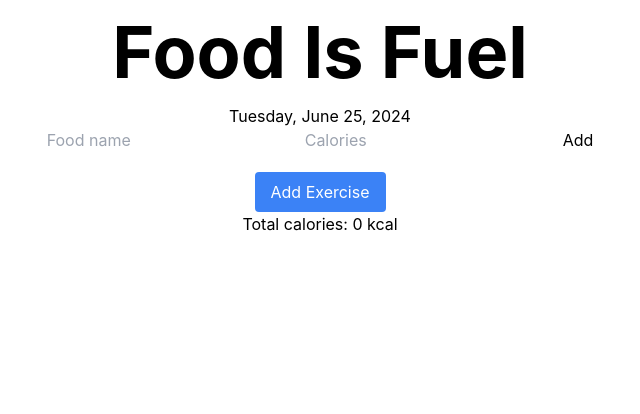
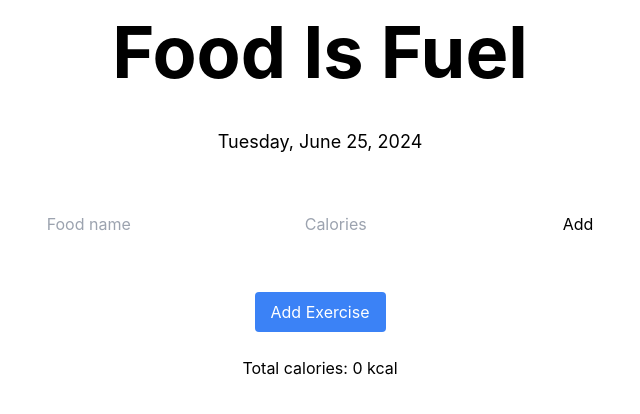
Before and after one commit to austinpendleton/food-is-fuel, a React (Create React App) app: page / in a window 1280 px wide. Shown: the top 414 px of the page, without its empty margins (320-960 px from the left). Built offline with nearby package versions, Linux system fonts and the light colour scheme.

Commit message:
Space added between elements

```diff
--- a/src/App.js
+++ b/src/App.js
@@ -36,7 +36,7 @@ const App = () => {
       <FoodList foods={foods} />
       <button
         onClick={toggleExerciseForm}
-        className="bg-blue-500 text-white py-2 px-4 rounded"
+        className="bg-blue-500 text-white py-2 px-4 rounded my-6"
       >
         {showExerciseForm ? "Hide Exercise Form" : "Add Exercise"}
       </button>
--- a/src/components/AddFoodForm.js
+++ b/src/components/AddFoodForm.js
@@ -12,7 +12,7 @@ const AddFoodForm = ({ onAddFood }) => {
   };
 
   return (
-    <form className="flex justify-center" onSubmit={handleSubmit}>
+    <form className="flex justify-center my-8" onSubmit={handleSubmit}>
       <input
         type="text"
         placeholder="Food name"
--- a/src/components/DateDisplay.js
+++ b/src/components/DateDisplay.js
@@ -9,7 +9,7 @@ const DateDisplay = () => {
     day: "numeric",
   });
 
-  return <p className="text-center">{formattedDate}</p>;
+  return <p className="text-center my-6 text-lg">{formattedDate}</p>;
 };
 
 export default DateDisplay;
```
